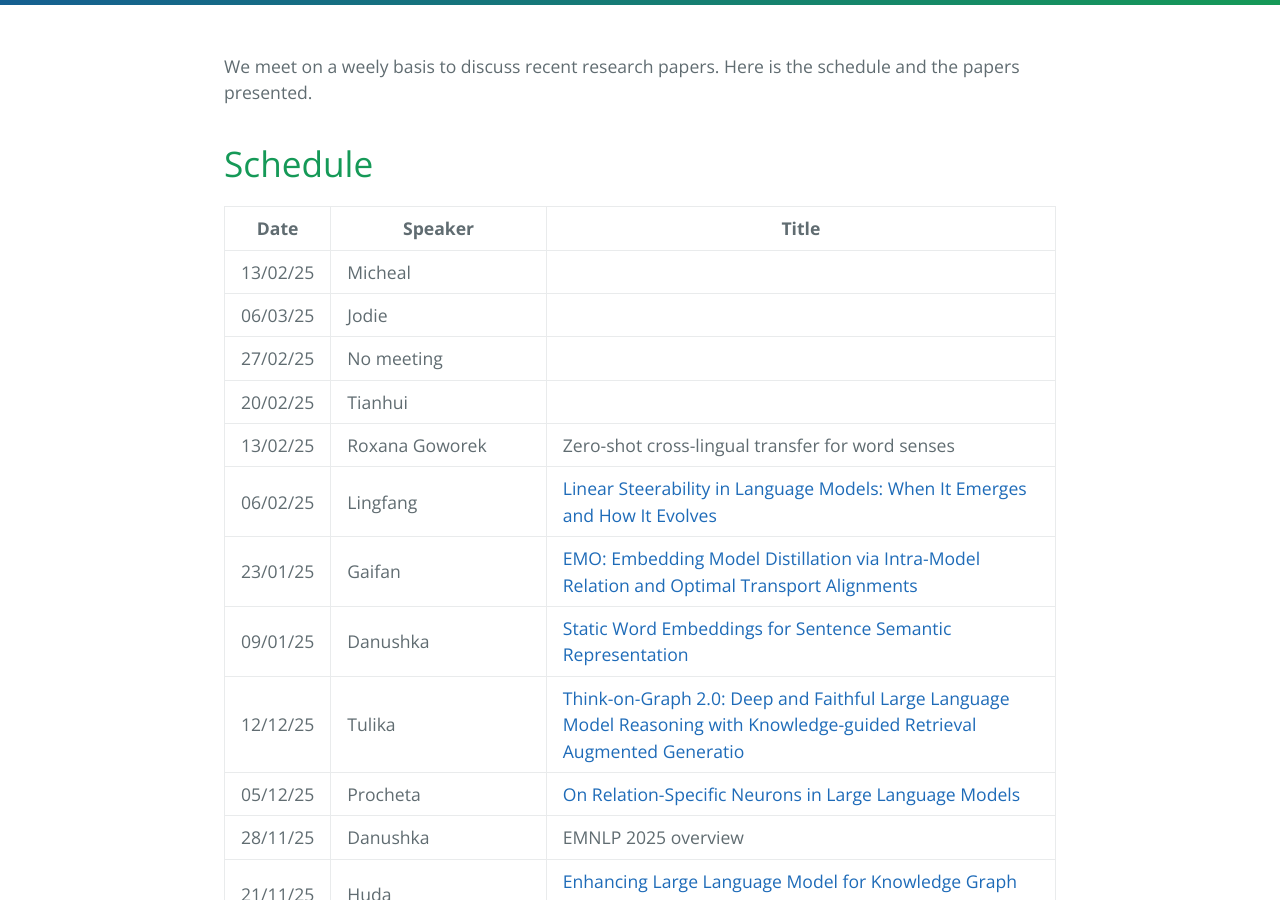
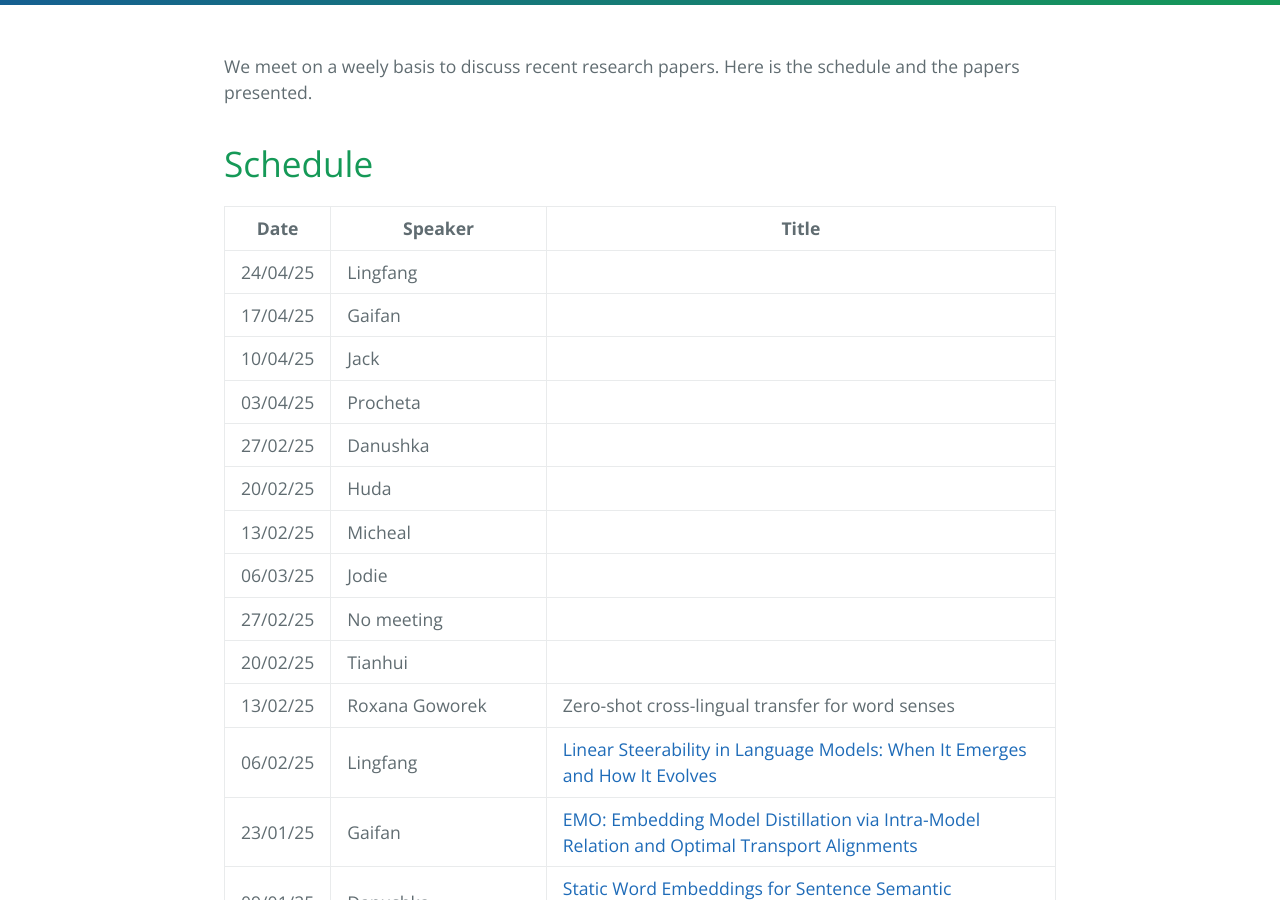
Before and after one commit to LivNLP/livnlp.github.io, a Jekyll site: the page built from reading.md, in a window 1280 px wide and 900 px high, scrolled down 368 px. Built offline with Jekyll 4.4.1, drawn with Linux system fonts in a browser that asks for light colours.

Commit message:
Add upcoming speakers and dates to schedule

```diff
--- a/reading.md
+++ b/reading.md
@@ -13,6 +13,12 @@ We meet on a weely basis to discuss recent research papers. Here is the schedule
 
 | Date | Speaker | Title
 | ----- | ------- | -----
+| 24/04/25|   Lingfang |
+| 17/04/25|   Gaifan |
+| 10/04/25|   Jack |
+| 03/04/25|   Procheta |
+| 27/02/25|   Danushka |
+| 20/02/25|   Huda |
 | 13/02/25|   Micheal |
 | 06/03/25|   Jodie |
 | 27/02/25|   No meeting |
```
